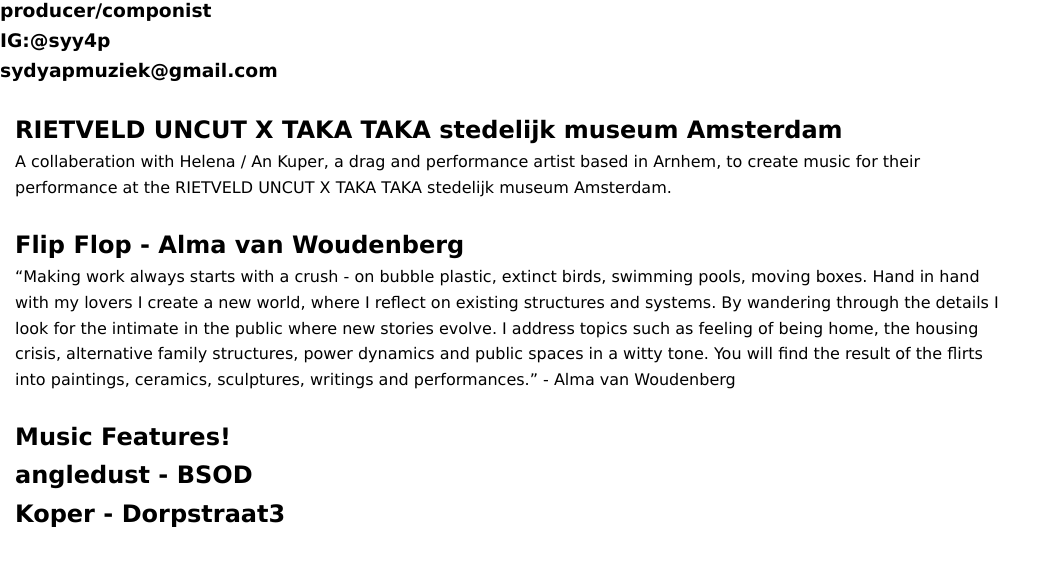
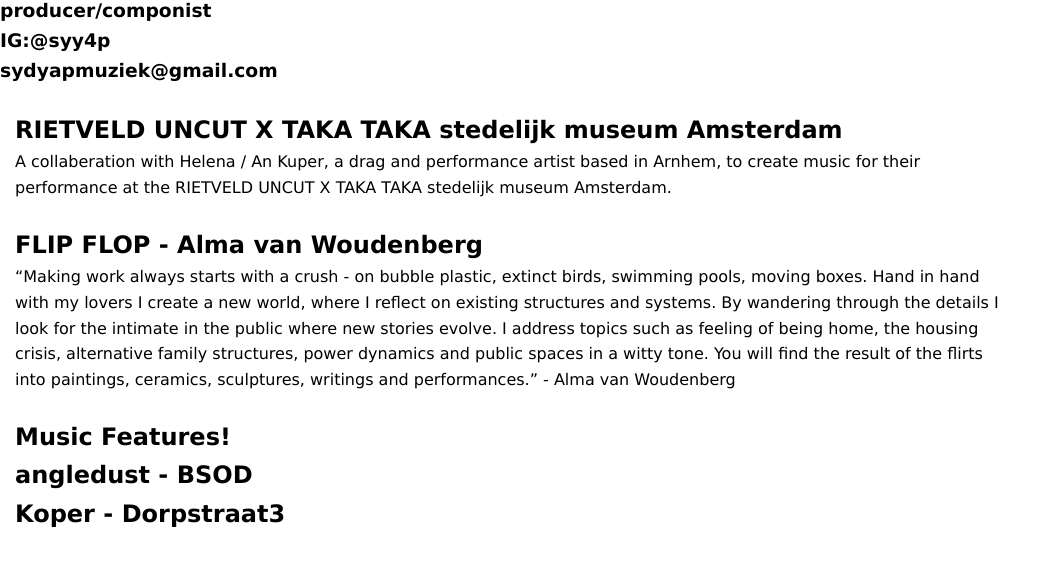
Before and after one commit to SydYap/portfolio, a plain HTML site: page src/collaberations.html in a window 1280 px wide. Shown: the part 70-636 px from the top of the page, without its empty margins (0-1060 px from the left). Drawn offline with Linux system fonts and the light colour scheme.

Commit message:
updates collab etc.

```diff
--- a/src/collaberations.html
+++ b/src/collaberations.html
@@ -42,7 +42,7 @@
         <br>
 
         <section class="review-menu">
-            <a href="../Projects/FlipFlop.html"><h2>Flip Flop - Alma van Woudenberg</h2></a>
+            <a href="../Projects/FlipFlop.html"><h2>FLIP FLOP - Alma van Woudenberg</h2></a>
             <p class="songs-menu">
                 <q>Making work always starts with a crush - on bubble plastic, extinct birds, swimming pools, moving boxes. Hand in hand with my lovers I create a new world, where I reflect on existing structures and systems. By wandering through the details I look for the intimate in the public where new stories evolve. I address topics such as feeling of being home, the housing crisis, alternative family structures, power dynamics and public spaces in a witty tone. You will find the result of the flirts into paintings, ceramics, sculptures, writings and performances.</q>
                <a href="https://www.instagram.com/alma_van_woudenberg_art/">- Alma van Woudenberg</a>
```
